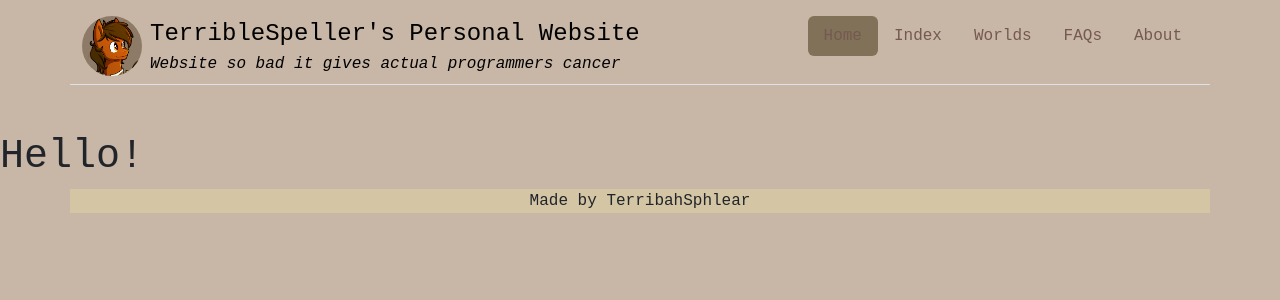
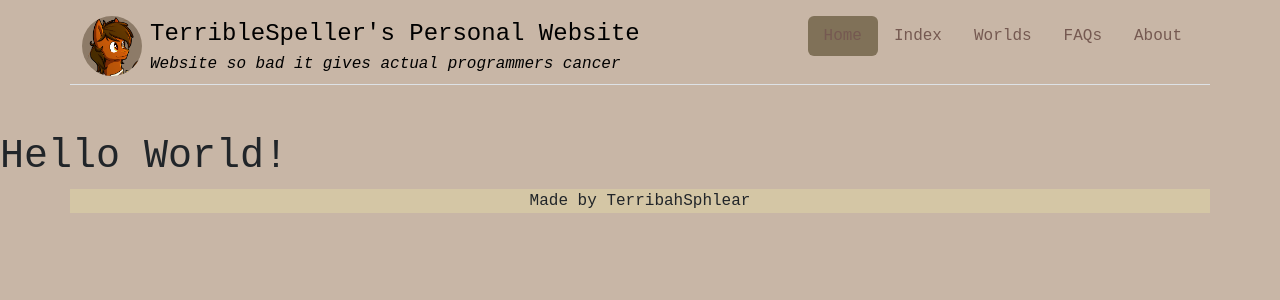
Before and after one commit to TerribleSpeller/website, a React (Create React App) app: page / in a window 1280 px wide. Shown: the top 300 px of the page. Built offline with nearby package versions, Linux system fonts and the light colour scheme.

Commit message:
Trying to stick footer at bottom
Trying code from here: https://philipwalton.github.io/solved-by-flexbox/demos/sticky-footer/

```diff
--- a/src/App.js
+++ b/src/App.js
@@ -9,7 +9,9 @@ function App() {
   return (
     <div>
       <Navbar />
-      <h1>Hello!</h1>
+      <div className="main-content">
+        <h1>Hello World!</h1>
+      </div>
       <Footer />
     </div>
   );
--- a/src/styles.css
+++ b/src/styles.css
@@ -6,6 +6,9 @@ Legacy from original Website
   background-color: #c8b6a6;
   margin: 0;
   font-family: monospace;
+  display: flex;
+  min-height: 100vh;
+  flex-direction: column;
 }
 
 a:hover::before {
@@ -206,3 +209,8 @@ Unique Shit
       left var(--fnTransition) cubic-bezier(0.08, 0.72, 0.5, 0.94);
   }
 }
+
+/* Stuff made during React */
+.main-content {
+  flex: 1;
+}
```
